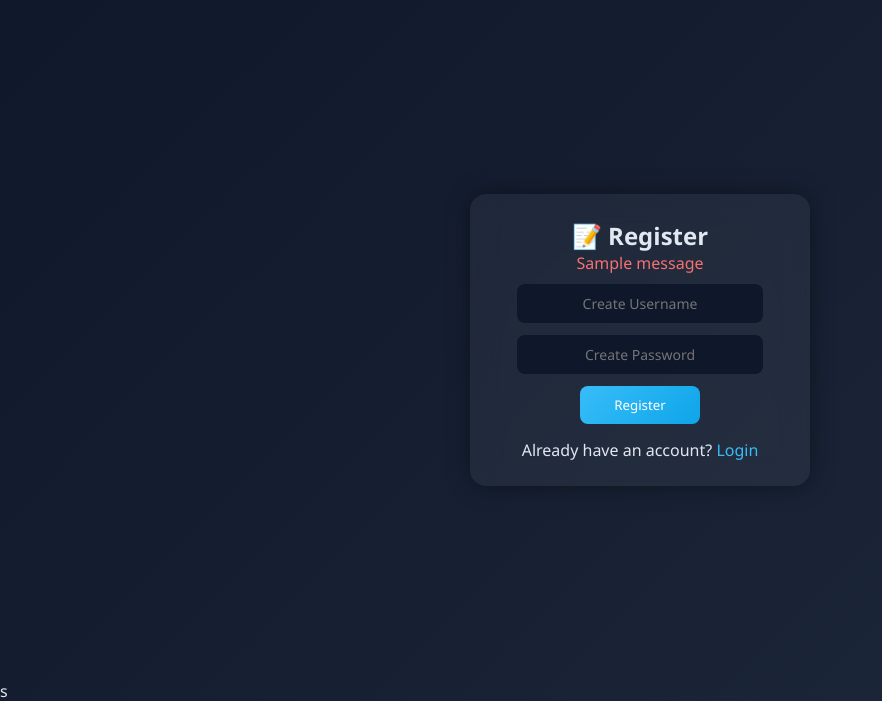
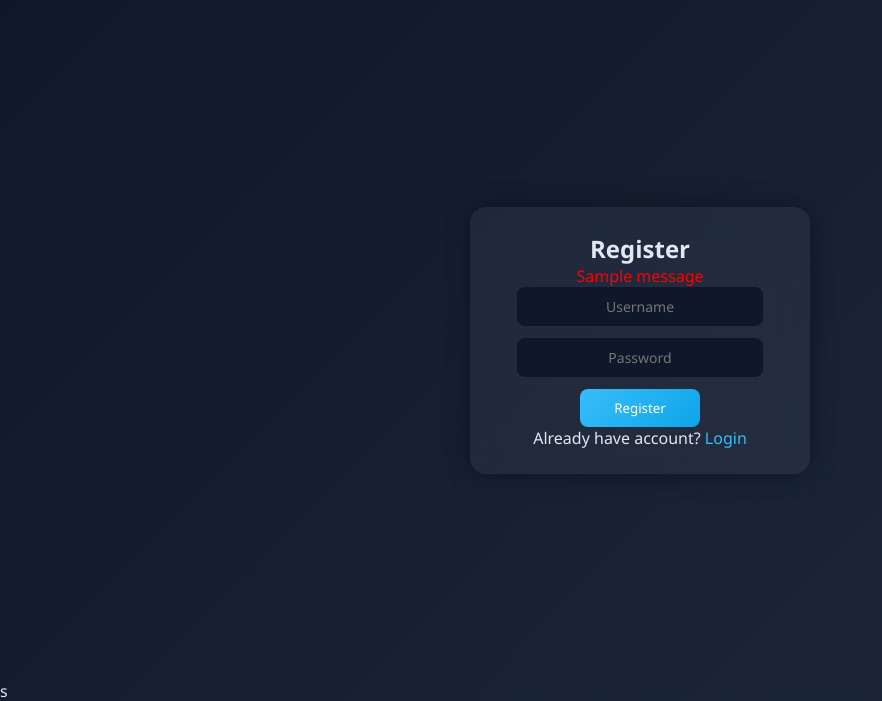
Before and after one commit to Vasanth-hub-art/Vasa-Expense, a Flask app: page /register in a window 1280 px wide. Shown: the part 51-752 px from the top of the page, without its empty margins (0-882 px from the left). Run offline with Flask 3, Linux system fonts and the light colour scheme; one stand-in notice (Sample message) is shown; some libraries are stand-ins or nearby versions.

Commit message:
Update register.html

```diff
--- a/templates/register.html
+++ b/templates/register.html
@@ -2,42 +2,25 @@
 {% block content %}
 
 <div class="login-wrapper">
-
     <div class="card">
 
-        <h2>📝 Register</h2>
+        <h2>Register</h2>
 
-        <!-- ✅ ERROR / SUCCESS MESSAGE -->
         {% with messages = get_flashed_messages() %}
-          {% if messages %}
-            <p style="color:#f87171; margin-bottom:10px;">
-                {{ messages[0] }}
-            </p>
-          {% endif %}
+        {% if messages %}
+            <p style="color:red;">{{ messages[0] }}</p>
+        {% endif %}
         {% endwith %}
 
-        <form method="POST" action="/register">
-
-            <input name="username"
-                   placeholder="Create Username"
-                   required>
-
-            <input name="password"
-                   type="password"
-                   placeholder="Create Password"
-                   required>
-
-            <button type="submit">Register</button>
-
+        <form method="POST" action="{{ url_for('register') }}">
+            <input name="username" placeholder="Username" required>
+            <input name="password" type="password" placeholder="Password" required>
+            <button>Register</button>
         </form>
 
-        <p style="margin-top:15px;">
-            Already have an account?
-            <a href="/login">Login</a>
-        </p>
+        <p>Already have account? <a href="{{ url_for('login') }}">Login</a></p>
 
     </div>
-
 </div>
 
 {% endblock %}
```
